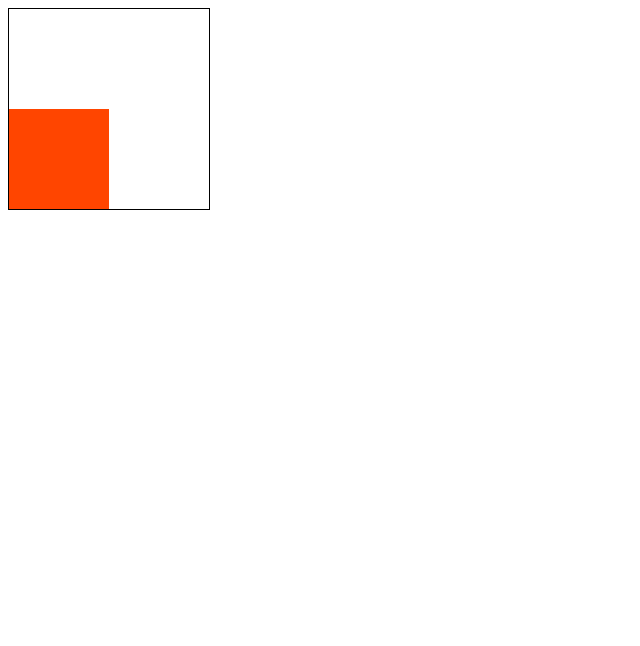
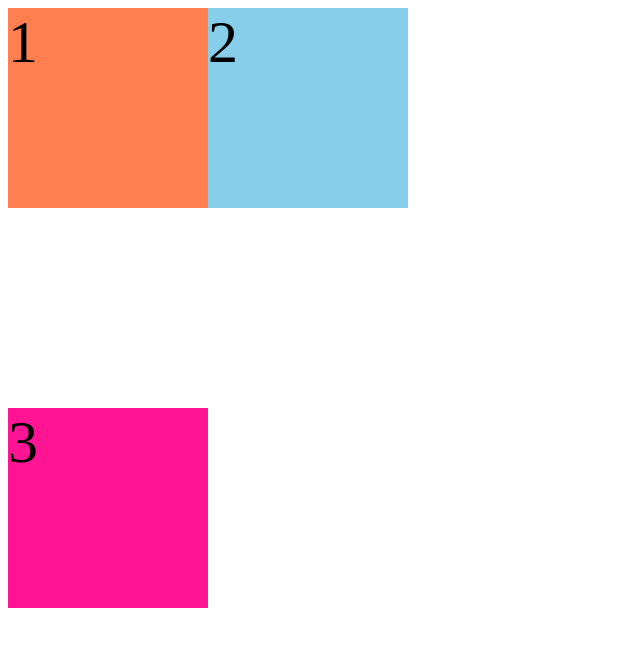
Before and after one commit to 8bei/course-sgg-css3, a React (Create React App) app: page / in a window 1280 px wide. Shown: the top 646 px of the page, without its empty margins (0-640 px from the left). Built offline with nearby package versions, Linux system fonts and the light colour scheme.

Commit message:
定位的简介及相对定位

```diff
--- a/src/App.jsx
+++ b/src/App.jsx
@@ -29,7 +29,8 @@ import React from "react";
 // import Demo from "./float/05_BFC演示";
 // import Demo from "./float/06_clear";
 // import Demo from "./float/07_【最终方案】使用after伪类解决高度塌陷";
-import Demo from "./float/08_clearfix";
+// import Demo from "./float/08_clearfix";
+import Demo from "./position/01_定位的简介及相对定位";
 
 export default function App() {
   return <Demo />;
--- /dev/null
+++ b/src/position/01_定位的简介及相对定位/index.css
@@ -0,0 +1,24 @@
+body {
+  font-size: 60px;
+}
+
+.box1 {
+  width: 200px;
+  height: 200px;
+  background: coral;
+}
+
+.box2 {
+  width: 200px;
+  height: 200px;
+  background: skyblue;
+  position: relative;
+  top: -200px;
+  left: 200px;
+}
+
+.box3 {
+  width: 200px;
+  height: 200px;
+  background: deeppink;
+}
--- /dev/null
+++ b/src/position/01_定位的简介及相对定位/index.jsx
@@ -0,0 +1,12 @@
+import React, { Fragment } from "react";
+import "./index.css";
+
+export default function Demo() {
+  return (
+    <Fragment>
+      <div className="box1">1</div>
+      <div className="box2">2</div>
+      <div className="box3">3</div>
+    </Fragment>
+  );
+}
```
Also changed, not shown: src/position/README.md (added).
